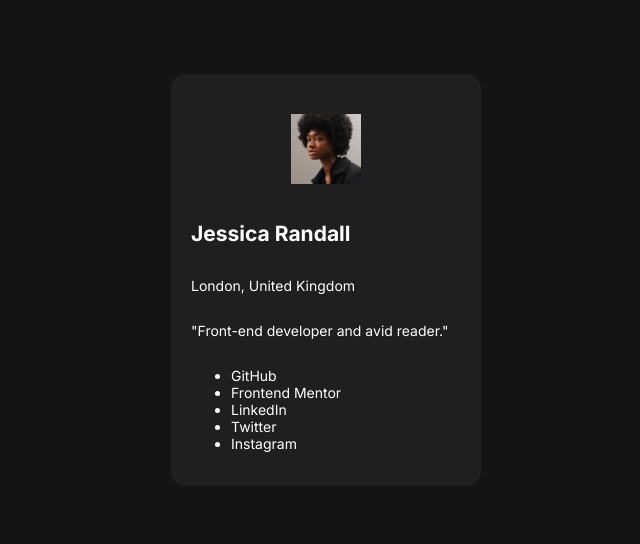
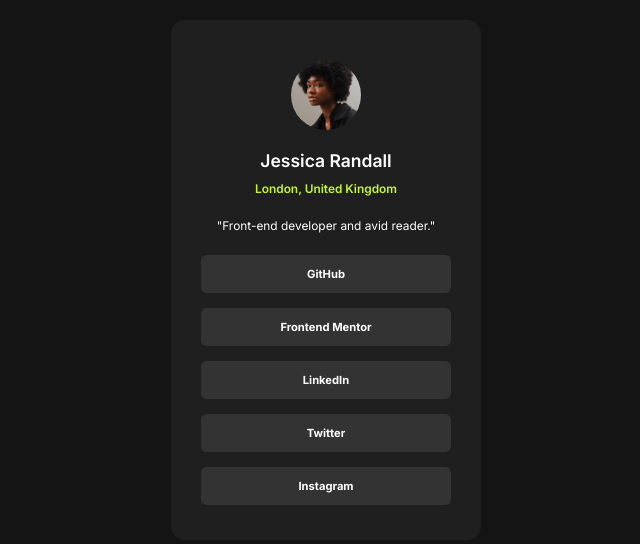
Before and after one commit to telsabate-hub/social-links-profile, a plain HTML site: page index.html in a window 1280 px wide. Shown: the part 120-664 px from the top of the page, without its empty margins (314-954 px from the left). Drawn offline with Linux system fonts and the light colour scheme.

Commit message:
Added most of the styles.

```diff
--- a/index.html
+++ b/index.html
@@ -15,7 +15,7 @@
     <article>
       <img src="./assets/images/avatar-jessica.jpeg" alt="Profile Pic"/>
       <h1>Jessica Randall</h1>
-      <p>London, United Kingdom</p>
+      <p id="location">London, United Kingdom</p>
       <p>"Front-end developer and avid reader."</p>
       <ul>
         <li>GitHub</li>
--- a/styles.css
+++ b/styles.css
@@ -16,6 +16,7 @@
     font-size: 14px;
     font-family: "Inter", sans-serif;
     color: var(--white);
+    text-align: center;
 }
 
 article {
@@ -33,4 +34,42 @@
     max-width: 5em;
     margin: auto;
     padding: 20px 0;
+    border-radius: 50%;
 }
+
+h1 {
+    font-size: 1.25em;
+    font-weight: 600;
+    margin: 0;
+}
+
+p {
+    font-size: .85em;
+}
+
+#location {
+    margin: 10px;
+    font-weight: 600;
+    color: var(--green);
+}
+
+ul {
+    list-style: none;
+    padding: 0 10px;
+    font-size: .8em;
+    font-weight: 700;
+    margin: 10px 0 0;
+}
+
+li {
+    background: var(--grey-700);
+    padding: 12px 0;
+    border-radius: .5em;
+    margin-bottom: 15px;
+}
+
+li:hover {
+    background-color: var(--green);
+    color: var(--grey-800);
+    cursor: pointer;
+}
```
